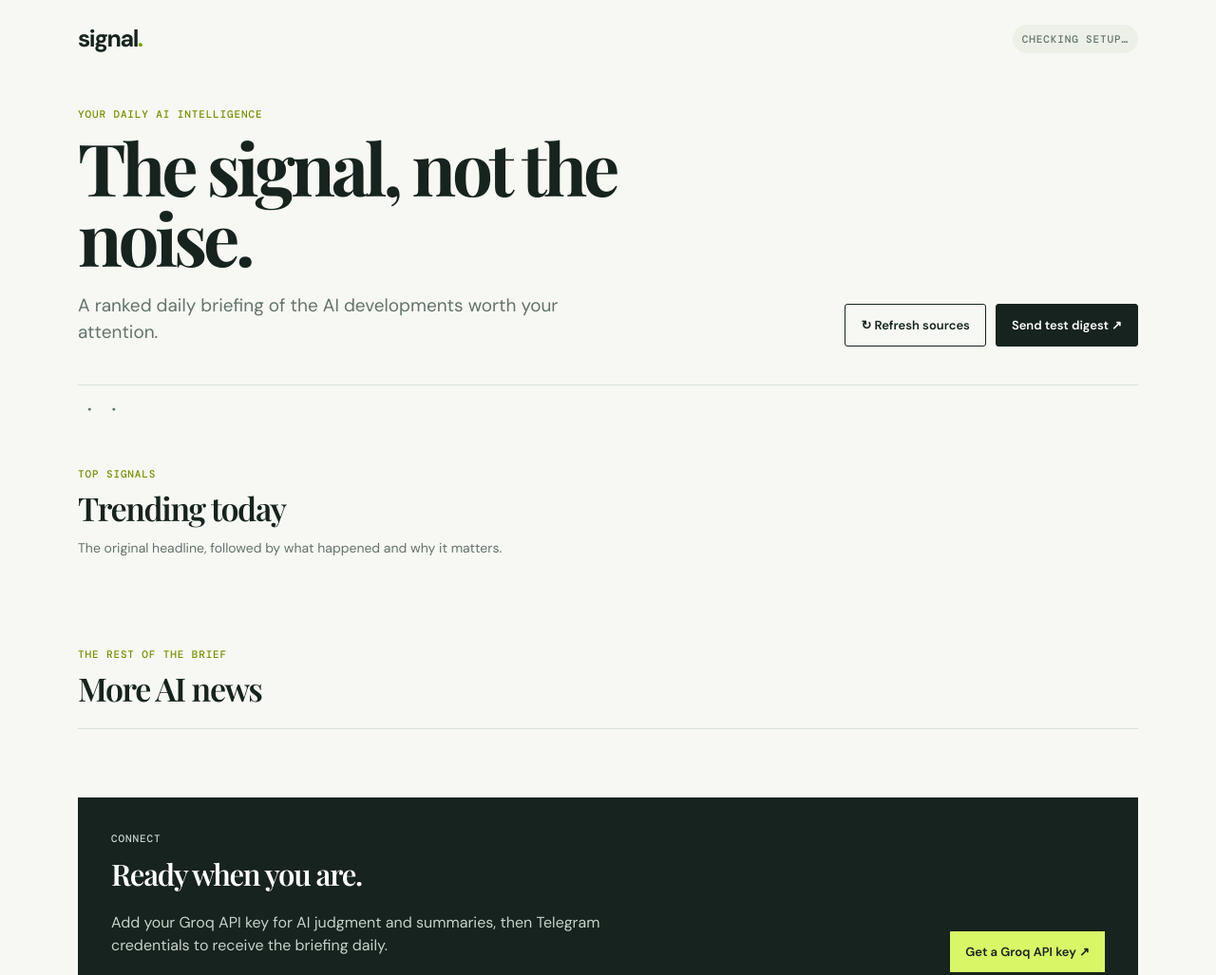
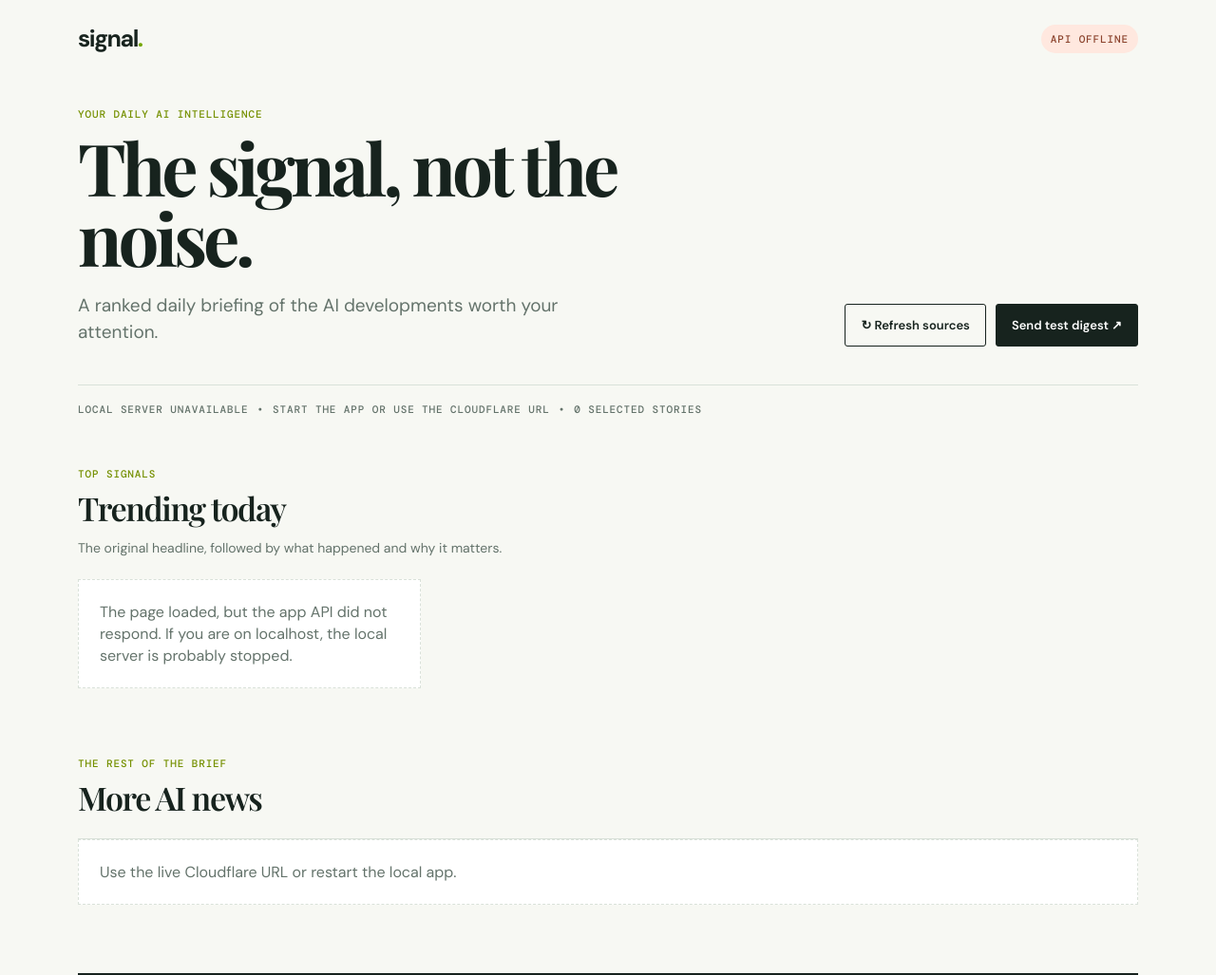
Before and after one commit to deniselin-dev/signal-ai-denise, a website: page public/index.html in a window 1280 px wide. Shown: the top 1027 px of the page at 95% size. Drawn offline with nearby package versions, Linux system fonts and the light colour scheme; no server answers.

Commit message:
Align production repo and harden UI loading

```diff
--- a/package.json
+++ b/package.json
@@ -1,5 +1,5 @@
 {
-  "name": "signal-ai-briefing",
+  "name": "signal-ai-denise",
   "version": "0.1.0",
   "private": false,
   "description": "A local-first daily AI news briefing MVP.",
--- a/public/app.js
+++ b/public/app.js
@@ -3,7 +3,29 @@ const ago = date => { const h = Math.max(0, Math.round((Date.now() - new Date(da
 function renderCard(item, i) { const n = $('#trend-card').content.cloneNode(true); n.querySelector('.pill').textContent = i === 0 ? '★ Lead story' : `Trending ${i + 1}`; n.querySelector('.score').textContent = `${item.score}/100`; n.querySelector('h3').textContent = item.title; n.querySelector('.summary').textContent = item.summary; n.querySelector('.why span').textContent = item.why; n.querySelector('.source').textContent = item.source; n.querySelector('time').textContent = ago(item.publishedAt); const a = n.querySelector('a'); a.href = item.url; return n; }
 function renderMore(item, i) { const e = document.createElement('article'); e.className = 'more-item'; e.innerHTML = `<span class="number">0${i + 4}</span><div><h3>${safe(item.title)}</h3><p>${safe(item.summary)}</p></div><a href="${safe(item.url)}" target="_blank" rel="noreferrer">Read source ↗</a>`; return e; }
 function safe(t) { const d = document.createElement('div'); d.textContent = t; return d.innerHTML; }
-async function load() { const [d, s] = await Promise.all([fetch('/api/digest').then(r => r.json()), fetch('/api/status').then(r => r.json())]); $('#date').textContent = new Intl.DateTimeFormat('en', { weekday:'long', month:'long', day:'numeric' }).format(new Date(d.generatedAt)); $('#provider').textContent = d.demo ? 'Demo briefing' : `${d.provider} enriched`; $('#count').textContent = `${d.trending.length + d.more.length} selected stories`; const status = $('#status'); status.textContent = s.groq ? 'Groq connected' : 'Demo mode · Groq optional'; status.className = `status ${s.groq ? 'live' : ''}`; const trend = $('#trending'); trend.replaceChildren(...d.trending.map(renderCard)); const more = $('#more'); more.replaceChildren(...d.more.map(renderMore)); }
+function setStatus(text, type = '') { const status = $('#status'); status.textContent = text; status.className = `status ${type}`.trim(); }
+function renderEmpty(message) { const e = document.createElement('article'); e.className = 'empty'; e.textContent = message; return e; }
+async function getJson(url) { const response = await fetch(url, { cache: 'no-store' }); if (!response.ok) throw new Error(`${url} returned ${response.status}`); return response.json(); }
+async function load() {
+  try {
+    const [d, s] = await Promise.all([getJson('/api/digest'), getJson('/api/status')]);
+    const trending = Array.isArray(d.trending) ? d.trending : [];
+    const moreItems = Array.isArray(d.more) ? d.more : [];
+    $('#date').textContent = new Intl.DateTimeFormat('en', { weekday:'long', month:'long', day:'numeric' }).format(new Date(d.generatedAt || Date.now()));
+    $('#provider').textContent = d.demo ? 'Demo briefing' : `${d.provider || 'AI'} enriched`;
+    $('#count').textContent = `${trending.length + moreItems.length} selected stories`;
+    setStatus(s.groq ? 'Groq connected' : 'Demo mode · Groq optional', s.groq ? 'live' : '');
+    $('#trending').replaceChildren(...(trending.length ? trending.map(renderCard) : [renderEmpty('No top stories yet. Try Refresh sources.')]));
+    $('#more').replaceChildren(...(moreItems.length ? moreItems.map(renderMore) : [renderEmpty('No additional stories yet.')]));
+  } catch (e) {
+    setStatus('API offline', 'warn');
+    $('#date').textContent = 'Local server unavailable';
+    $('#provider').textContent = 'Start the app or use the Cloudflare URL';
+    $('#count').textContent = '0 selected stories';
+    $('#trending').replaceChildren(renderEmpty('The page loaded, but the app API did not respond. If you are on localhost, the local server is probably stopped.'));
+    $('#more').replaceChildren(renderEmpty('Use the live Cloudflare URL or restart the local app.'));
+  }
+}
 async function action(endpoint, button, busy, done) { button.disabled = true; const old = button.textContent; button.textContent = busy; try { const r = await fetch(endpoint, { method:'POST' }); const data = await r.json(); if (!r.ok) throw new Error(data.error); button.textContent = done; await load(); } catch (e) { alert(e.message); button.textContent = old; } finally { setTimeout(() => { button.textContent = old; button.disabled = false; }, 1600); } }
 $('#refresh').addEventListener('click', e => action('/api/refresh', e.currentTarget, 'Refreshing…', 'Updated ✓'));
 $('#send').addEventListener('click', e => action('/api/send', e.currentTarget, 'Sending…', 'Sent ✓'));
```
Also changed, not shown: README.md, public/styles.css, 1 other file.
